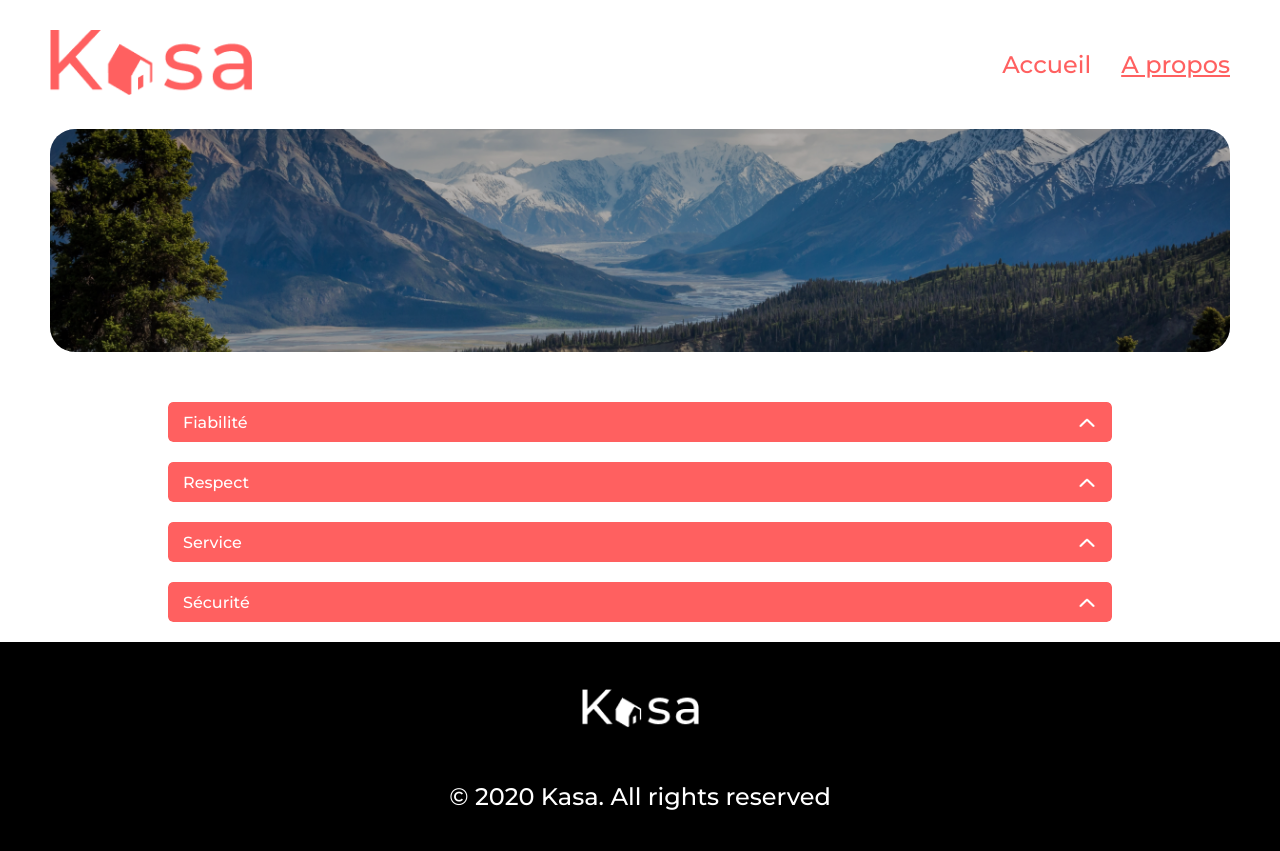
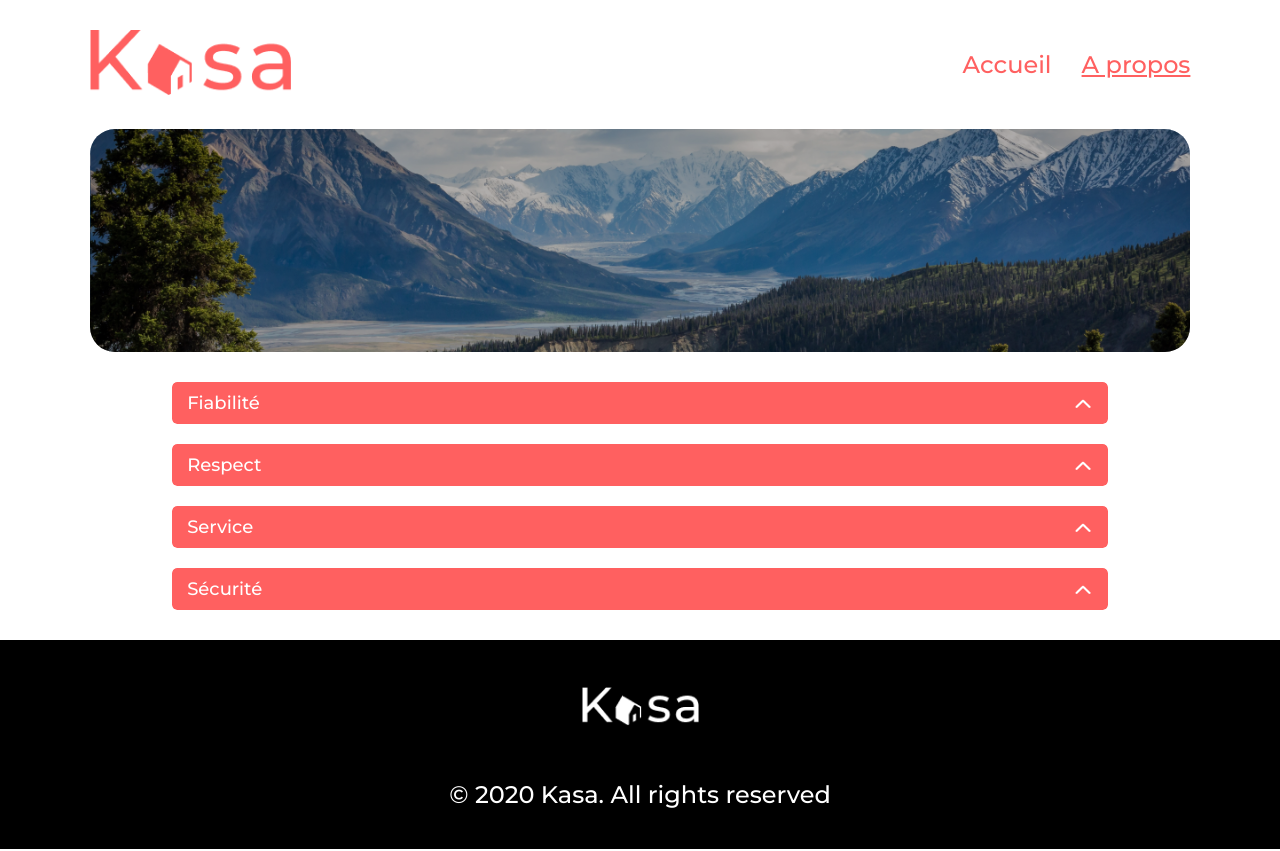
Before and after one commit to MaximeJambou/Kasa, a React (Create React App) app: page /a-propos in a window 1280 px wide. Built offline with nearby package versions, Linux system fonts and the light colour scheme.

Commit message:
Css refactored

```diff
--- a/src/styles/main.css
+++ b/src/styles/main.css
@@ -1,6 +1,7 @@
 html {
   font-family: "Montserrat", sans-serif;
   font-weight: 500;
+  min-width: 320px;
 }
 
 body {
@@ -12,7 +13,7 @@ a {
 }
 
 main {
-  margin-inline: 50px;
+  margin-inline: 7%;
 }
 @media screen and (max-width: 768px) {
   main {
@@ -21,7 +22,7 @@ main {
 }
 @media screen and (min-width: 768px) and (max-width: 1024px) {
   main {
-    margin-inline: 5px;
+    margin-inline: 15px;
   }
 }
 
@@ -30,11 +31,11 @@ main {
   flex-direction: row;
   justify-content: space-between;
   align-items: center;
-  margin: 30px 50px;
+  margin: 30px 7%;
 }
 @media screen and (min-width: 768px) and (max-width: 1024px) {
   .header {
-    margin: 10px 20px 20px 20px;
+    margin: 10px 15px 20px 15px;
   }
 }
 @media screen and (max-width: 768px) {
@@ -59,11 +60,13 @@ main {
 @media screen and (max-width: 768px) {
   .header__nav-list {
     gap: 10px;
+    padding: 0;
   }
 }
 .header__nav-link {
   color: #FF6060;
   font-size: 24px;
+  flex-wrap: nowrap;
 }
 @media screen and (max-width: 768px) {
   .header__nav-link {
@@ -110,9 +113,19 @@ main {
 .about__container {
   display: flex;
   flex-direction: column;
-  margin: auto;
-  margin-top: 50px;
-  width: 80%;
+  margin: 30px auto;
+  gap: 20px;
+  width: 85%;
+}
+@media screen and (min-width: 768px) and (max-width: 1024px) {
+  .about__container {
+    width: 90%;
+  }
+}
+@media screen and (max-width: 768px) {
+  .about__container {
+    width: 100%;
+  }
 }
 
 .notFoundContainer {
@@ -159,6 +172,12 @@ main {
 .lodging-page {
   display: flex;
   flex-direction: column;
+  margin-bottom: 40px;
+}
+@media screen and (max-width: 768px) {
+  .lodging-page {
+    margin-bottom: 30px;
+  }
 }
 
 .lodging-info {
@@ -170,12 +189,19 @@ main {
 @media screen and (max-width: 768px) {
   .lodging-info {
     flex-direction: column;
+    margin-bottom: 20px;
   }
 }
 .lodging-info__title {
   display: flex;
   flex-direction: column;
-  gap: 20px;
+  gap: 15px;
+}
+@media screen and (max-width: 768px) {
+  .lodging-info__title {
+    gap: 10px;
+    margin-bottom: 15px;
+  }
 }
 .lodging-info__title h1 {
   color: #FF6060;
@@ -206,12 +232,13 @@ main {
 .lodging-info__host {
   display: flex;
   flex-direction: column;
-  gap: 20px;
+  gap: 32px;
 }
 @media screen and (max-width: 768px) {
   .lodging-info__host {
     flex-direction: row-reverse;
     justify-content: space-between;
+    gap: 0;
   }
 }
 
@@ -223,6 +250,7 @@ main {
 @media screen and (max-width: 768px) {
   .lodging-collapses {
     flex-direction: column;
+    gap: 25px;
   }
 }
 .lodging-collapses__container {
@@ -339,7 +367,6 @@ main {
 
 .collapse {
   width: 100%;
-  margin-bottom: 20px;
   border-radius: 5px;
   overflow: hidden;
 }
@@ -357,9 +384,14 @@ main {
 }
 .collapse .collapse-title h2 {
   margin: 0;
-  font-size: 16px;
+  font-size: 18px;
   color: white;
   font-weight: 500;
+}
+@media screen and (max-width: 768px) {
+  .collapse .collapse-title h2 {
+    font-size: 13px;
+  }
 }
 .collapse .collapse-title img {
   width: 20px;
@@ -412,6 +444,12 @@ main {
   height: 80px;
   width: 47px;
 }
+@media screen and (max-width: 768px) {
+  .slideshow .arrowLeft, .slideshow .arrowRight {
+    height: 20px;
+    width: 12px;
+  }
+}
 .slideshow .arrowLeft {
   left: 20px;
 }
@@ -425,7 +463,12 @@ main {
   transform: translateX(-50%);
   color: white;
   font-weight: 500;
-  font-size: 24px;
+  font-size: 18px;
+}
+@media screen and (max-width: 768px) {
+  .slideshow .numbering {
+    display: none;
+  }
 }
 
 .tag {
@@ -482,10 +525,20 @@ main {
 .rating {
   display: flex;
   align-items: center;
+  gap: 10px;
+}
+@media screen and (max-width: 768px) {
+  .rating {
+    gap: 5px;
+  }
 }
 .rating .fa-star {
   font-size: 24px;
-  margin-left: 10px;
+}
+@media screen and (max-width: 768px) {
+  .rating .fa-star {
+    font-size: 14px;
+  }
 }
 .rating .fa-star.full-star {
   color: #FF6060;
--- a/src/styles/sass/base/_base.scss
+++ b/src/styles/sass/base/_base.scss
@@ -1,6 +1,7 @@
 html{
     font-family: 'Montserrat', sans-serif;
     font-weight: 500;
+    min-width: 320px;
 }
 
 body{
@@ -13,11 +14,11 @@ a{
 
 
 main{
-    margin-inline: 50px;
+    margin-inline: 7%;
     @include mobile{
         margin-inline: 20px;
     }
     @include tablet{
-        margin-inline: 5px;
+        margin-inline: 15px;
     }
 }
--- a/src/styles/sass/components/_collapse.scss
+++ b/src/styles/sass/components/_collapse.scss
@@ -1,6 +1,5 @@
 .collapse {
     width: 100%;
-    margin-bottom: 20px;
     border-radius: 5px;
     overflow: hidden;
 
@@ -16,11 +15,15 @@
         background-color: $primary-color;
         cursor: pointer;
 
+
         h2 {
             margin: 0;
-            font-size: 16px;
+            font-size: 18px;
             color: white;
             font-weight: 500;
+            @include mobile{
+                font-size: 13px;
+            }
         }
 
         img {
@@ -41,7 +44,7 @@
         background-color: $background-color;
         color: $primary-color;
         border-bottom-left-radius: 5px;
-        border-bottom-right-radius:5px;
+        border-bottom-right-radius: 5px;
         max-height: 0;
         transition: max-height 0.3s ease-in-out, padding-top 0.3s ease-in-out, padding-bottom 0.3s ease-in-out;
     }
--- a/src/styles/sass/components/_rating.scss
+++ b/src/styles/sass/components/_rating.scss
@@ -1,10 +1,16 @@
 .rating {
     display: flex;
     align-items: center;
+    gap: 10px;
+    @include mobile{
+        gap: 5px;
+    }
 
     .fa-star {
         font-size: 24px;
-        margin-left: 10px;
+        @include mobile{
+            font-size: 14px;
+        }
 
         &.full-star {
             color: $primary-color;
--- a/src/styles/sass/components/_slideshow.scss
+++ b/src/styles/sass/components/_slideshow.scss
@@ -21,6 +21,10 @@
         transform: translateY(-50%);
         height: 80px;
         width: 47px;
+        @include mobile{
+            height: 20px;
+            width: 12px;
+        }
     }
 
     .arrowLeft {
@@ -38,6 +42,9 @@
         transform: translateX(-50%);
         color: white;
         font-weight: 500;
-        font-size: 24px;
+        font-size: 18px;
+        @include mobile{
+            display: none;
+        }
     }
 }
--- a/src/styles/sass/layout/_header.scss
+++ b/src/styles/sass/layout/_header.scss
@@ -3,9 +3,9 @@
     flex-direction: row;
     justify-content: space-between;
     align-items: center;
-    margin: 30px 50px;
+    margin: 30px 7%;
     @include tablet{
-        margin: 10px 20px 20px 20px;
+        margin: 10px 15px 20px 15px;
     }
     @include mobile{
         margin: 10px 20px 20px 20px;
@@ -26,6 +26,7 @@
         list-style: none;
         @include mobile {
             gap: 10px;
+            padding: 0;
         }
     }
 
@@ -33,6 +34,7 @@
     &__nav-link {
         color: $primary-color;
         font-size: 24px;
+        flex-wrap: nowrap;
         @include mobile {
             font-size: 12px;
         }
--- a/src/styles/sass/pages/_about.scss
+++ b/src/styles/sass/pages/_about.scss
@@ -1,7 +1,13 @@
 .about__container{
     display: flex;
     flex-direction: column;
-    margin: auto;
-    margin-top: 50px;
-    width: 80%;
+    margin: 30px auto;
+    gap: 20px;
+    width: 85%;
+    @include tablet{
+        width: 90%;
+    }
+    @include mobile{
+        width: 100%;
+    }
 }
--- a/src/styles/sass/pages/_lodgingPage.scss
+++ b/src/styles/sass/pages/_lodgingPage.scss
@@ -1,6 +1,10 @@
 .lodging-page{
     display: flex;
     flex-direction: column;
+    margin-bottom: 40px;
+    @include mobile{
+        margin-bottom: 30px;
+    }
 }
 
 .lodging-info{
@@ -10,12 +14,17 @@
     margin: 30px 0;
     @include mobile{
         flex-direction: column;
+        margin-bottom: 20px;
     }
 
     &__title{
         display: flex;
         flex-direction: column;
-        gap: 20px;
+        gap: 15px;
+        @include mobile{
+            gap: 10px;
+            margin-bottom: 15px;
+        }
 
         h1{
             color: $primary-color;
@@ -46,10 +55,11 @@
     &__host{
         display: flex;
         flex-direction: column;
-        gap: 20px;
+        gap: 32px;
         @include mobile{
             flex-direction: row-reverse;
             justify-content: space-between;
+            gap: 0;
         }
     }
 }
@@ -60,6 +70,7 @@
     gap: 5%;
     @include mobile{
         flex-direction: column;
+        gap: 25px;
     }
 
     &__container{
```
Also changed, not shown: 1 other file (tests, documents, lock files or other folders).
